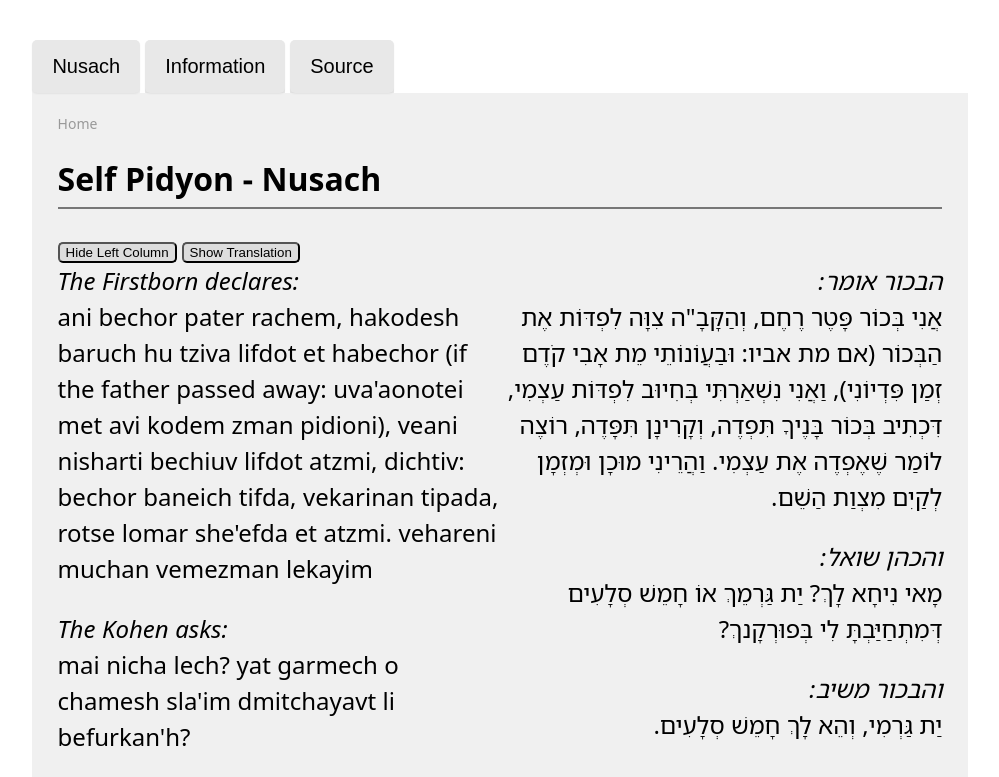
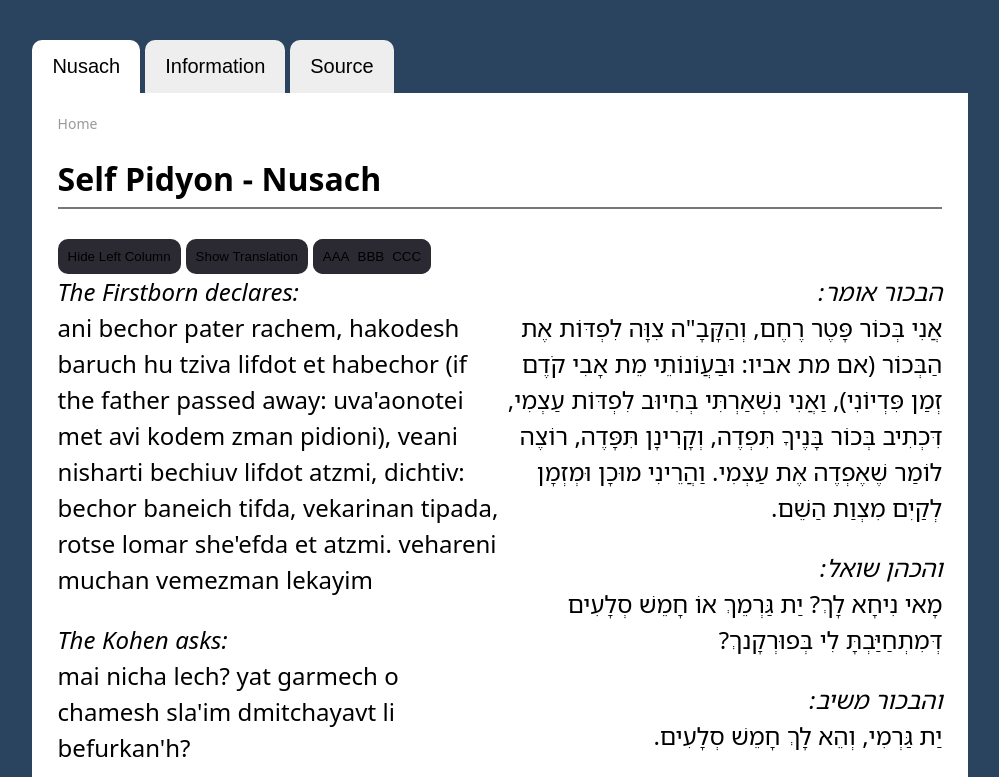
Before and after one commit to itaikta/SelfPidyon, a Vue app: page / in a window 1280 px wide. Shown: the top 777 px of the page, without its empty margins (140-1139 px from the left). Built offline with nearby package versions, Linux system fonts and the light colour scheme.

Commit message:
Light theme ready. Now working on theme selector for nusach

```diff
--- a/src/components/NusachPage.vue
+++ b/src/components/NusachPage.vue
@@ -10,6 +10,11 @@
     <h1>Self Pidyon - Nusach</h1>
     <button v-on:click="showLeft = !showLeft" type="button" style="margin-right: 5px;"><span v-if="showLeft">Hide</span><span v-if="!showLeft">Show</span> Left Column</button>
     <button v-if="showLeft" v-on:click="transliteration = !transliteration" type="button">Show <span v-if="transliteration">Translation</span><span v-if="!transliteration">Transliteration</span></button>
+    <div id="backgroundSelector">
+        <button style="padding-right: 3px; border-radius: 10px 0 0 10px;">AAA</button>
+        <button style="padding-left: 5px; padding-right: 5px; border-radius: 0;">BBB</button>
+        <button style="padding-left: 3px; border-radius: 0 10px 10px 0;">CCC</button>
+    </div>
     <div class="columns">
         <div v-if="showLeft" class="column">
             <NusachEnglishTransliteration v-if="transliteration" />
--- a/src/style.css
+++ b/src/style.css
@@ -5,30 +5,30 @@
     line-height: 1.5;
     font-weight: 400;
 
-    color-scheme: light dark;
+    color-scheme: dark light;
 
-    /* Theme variables (dark default) */
-    --color-text: rgba(255, 255, 255, 0.87);
-    --color-bg: #000000;
-    --color-surface: #213547;
-    --color-surface-contrast: #ffffff;
-    --color-surface-hover: #2a4460;
-    --color-surface-muted: #000000;
+    /* Theme variables: dark (default) */
+    --text: rgba(255, 255, 255, 0.87);
+    --bg: #000000;
+    --surface: #213547;
+    --surface-contrast: #ffffff;
+    --surface-hover: #2a4460;
+    --surface-muted: #000000;
+    --button-background: #2b2a33;
+    --button-hover: #52525e;
     /* Tabs */
-    --color-tab-active-bg: var(--color-surface);
-    --color-tab-active-text: var(--color-surface-contrast);
-    --color-tab-inactive-bg: #1a2a3d;
-    --color-tab-inactive-text: #dbe2ea;
-    --color-border: #444c56;
-    --color-border-subtle: #777777;
-    --color-panel: #f1f1f1;
-    --color-panel-border: #cccccc;
+    --tab-active-bg: var(--surface);
+    --tab-active-text: var(--surface-contrast);
+    --tab-inactive-bg: #1a2a3d;
+    --tab-inactive-text: #dbe2ea;
+    --border: #444c56;
+    --border-subtle: #777777;
+    --panel: #f1f1f1;
+    --panel-border: #cccccc;
     --link-hover: #747bff;
-    --shadow-2: 0 3px 8px rgba(0, 0, 0, 0.2);
-    --shadow-3: 0 6px 14px rgba(0, 0, 0, 0.25);
 
-    color: var(--color-text);
-    background-color: var(--color-bg);
+    color: var(--text);
+    background-color: var(--bg);
 
     text-rendering: optimizeLegibility;
     -webkit-font-smoothing: antialiased;
@@ -43,19 +43,19 @@
 
 #app {
     width: 70%;
-    background-color: var(--color-surface);
+    background-color: var(--surface);
     padding: 0px 2% 40px;
 }
 
 #navTabs {
-    background-color: var(--color-surface-muted);
+    background-color: var(--surface-muted);
     margin: 40px -2.85% 0;
 }
 
 #navTabs a {
     display: inline-block;
-    background-color: var(--color-tab-inactive-bg);
-    color: var(--color-tab-inactive-text);
+    background-color: var(--tab-inactive-bg);
+    color: var(--tab-inactive-text);
     border-radius: 10px 10px 0 0;
     margin-right: 5px;
     text-decoration: none;
@@ -73,20 +73,19 @@
 }
 
 #navTabs a:hover {
-    background-color: var(--color-surface-hover);
-    transform: translateY(-1px);
-    box-shadow: var(--shadow-3);
+    background-color: var(--surface-hover);
+    box-shadow: 10 6px 14px rgba(0, 0, 0, 0.25);
 }
 
 #navTabs a:active {
     transform: translateY(0);
-    box-shadow: var(--shadow-2);
+    box-shadow: 0 3px 8px rgba(0, 0, 0, 0.2);
 }
 
 /* Active tab (RouterLink adds aria-current="page") */
 #navTabs a[aria-current="page"] {
-    background-color: var(--color-tab-active-bg);
-    color: var(--color-tab-active-text);
+    background-color: var(--tab-active-bg);
+    color: var(--tab-active-text);
 }
 
 #navTabs a:focus-visible {
@@ -103,73 +102,55 @@
 
 @media (prefers-color-scheme: light) {
     :root {
-        /* Light theme overrides */
-        --color-text: #000000;
-        --color-bg: #ffffff;
-        --color-surface: #f0f0f0;
-        --color-surface-contrast: #000000;
-        --color-surface-hover: #e6e6e6;
-        --color-surface-muted: #ffffff;
-        --color-border: #d0d7de;
-        --color-border-subtle: #777777;
-        --color-panel: #f1f1f1;
-        --color-panel-border: #cccccc;
-        --link-hover: #747bff;
-        --shadow-2: 0 2px 6px rgba(0, 0, 0, 0.06);
-        --shadow-3: 0 4px 10px rgba(0, 0, 0, 0.08);
+        /* Theme variables: light */
+        --text-light: #000000;
+        --bg-light: #2a4460;
+        --surface-light: #fff;
+        --surface-contrast-light: #000000;
+        --surface-hover-light: #bbb;
+        --surface-muted-light: #ffffff;
+        --border-light: #d0d7de;
+        /* Tabs */
+        --tab-active-bg-light: var(--surface-light);
+        --tab-active-text-light: var(--surface-contrast-light);
+        --tab-inactive-bg-light: #eee;
+        --tab-inactive-text-light: #000000;
 
-        /* Tabs */
-        --color-tab-active-bg: var(--color-surface);
-        --color-tab-active-text: var(--color-surface-contrast);
-        --color-tab-inactive-bg: #e8e8e8;
-        --color-tab-inactive-text: #000000;
-
-        color: var(--color-text);
-        background-color: var(--color-bg);
-    }
-
-    a:hover {
-        color: var(--link-hover);
+        color: var(--text-light);
+        background-color: var(--bg-light);
     }
 
     #app {
-        color: var(--color-text);
-        background-color: var(--color-surface);
+        color: var(--text-light);
+        background-color: var(--surface-light);
     }
 
     #navTabs {
-        background-color: var(--color-surface-muted);
+        background-color: var(--bg-light);
     }
 
-    #navTabs button {
-        color: var(--color-tab-inactive-text);
-        background-color: var(--color-tab-inactive-bg);
-        box-shadow: 0 1px 2px rgba(0, 0, 0, 0.06);
+    #navTabs a {
+        background-color: var(--tab-inactive-bg-light);
+        color: var(--tab-inactive-text-light);
     }
 
-    #navTabs button:hover {
-        background-color: var(--color-surface-hover);
-        box-shadow: var(--shadow-3);
+    #navTabs a:hover {
+        background-color: var(--surface-hover-light);
     }
 
-    #navTabs button:active {
-        background-color: #dedede;
-        box-shadow: var(--shadow-2);
-    }
-
-    #navTabs button:focus-visible {
-        outline: 2px solid #747bff;
-        outline-offset: 2px;
-    }
-
+    /* Active tab (RouterLink adds aria-current="page") */
     #navTabs a[aria-current="page"] {
-        color: #000;
+        background-color: var(--tab-active-bg-light);
+        color: var(--tab-active-text-light);
     }
 
     button {
-        color: var(--color-text);
+        color: var(--text-light);
         background-color: #ddd;
-        border-radius: 5px;
+    }
+
+    #app button:hover:not(#navTabs button:hover) {
+        background-color: #bbb;
     }
 }
 
@@ -202,39 +183,39 @@ p.comment {
 }
 
 @media only screen and (max-width: 800px) {
-
     p.nusach,
     .comment {
         font-size: 16px;
     }
 }
 
-#tabs {
-    margin: 50px auto;
-    overflow: hidden;
-    border: 1px solid var(--color-panel-border);
-    background-color: var(--color-panel);
+#app button:not(#navTabs button),
+#backgroundSelector {
+    border: none;
+    padding: 10px;
+    border-radius: 10px;
+    background-color: var(--button-background);
 }
 
-#tabs.tab {
-    background-color: inherit;
-    float: left;
-    border: none;
-    outline: none;
-    cursor: pointer;
-    padding: 14px 16px;
-    transition: 0.3s;
-    font-size: 17px;
+#app button:hover:not(#navTabs button:hover),
+#backgroundSelector button:hover {
+    background-color: var(--button-hover);
+}
+
+#backgroundSelector {
+    margin-left: 5px;
+    padding: 0;
+    display: inline-block;
 }
 
 h1 {
     padding-bottom: 4px;
-    border-bottom: 2px solid var(--color-border-subtle);
+    border-bottom: 2px solid var(--border-subtle);
     margin-bottom: 30px;
 }
 
 h2 {
-    color: var(--color-border-subtle);
+    color: var(--border-subtle);
     font-style: italic;
 }
 
```
